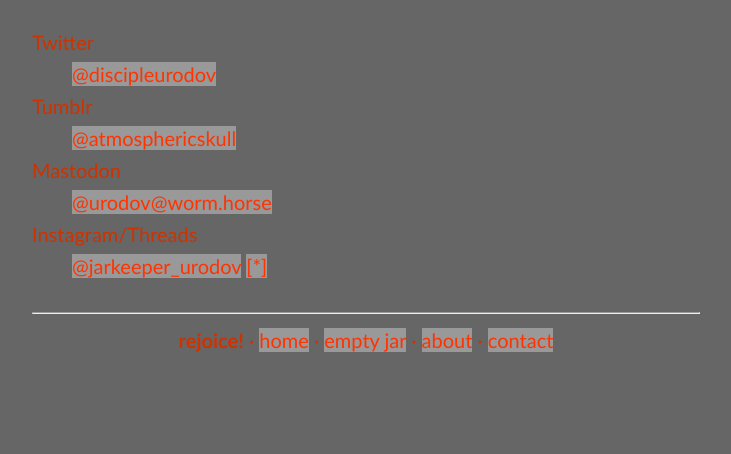
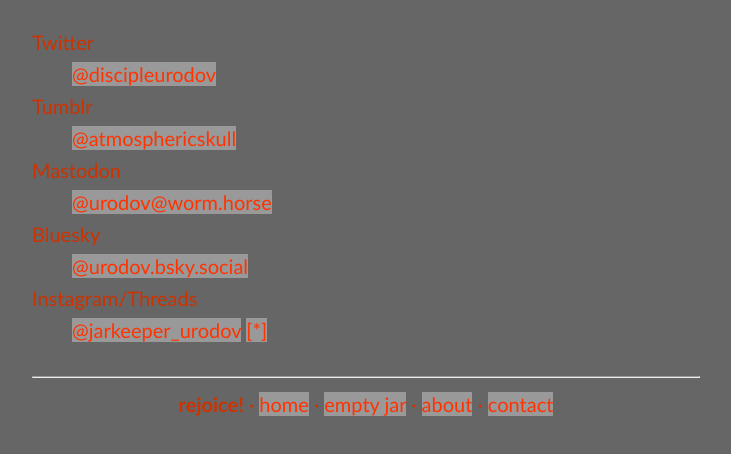
Before and after one commit to jarkeeper-urodov/jarkeeper-urodov.github.io, a plain HTML site: page contact/index.html in a window 1280 px wide. Shown: the part 136-590 px from the top of the page, without its empty margins (274-1005 px from the left). Drawn offline with Linux system fonts and the light colour scheme.

Commit message:
Added bluesky to contact

```diff
--- a/contact/index.html
+++ b/contact/index.html
@@ -16,6 +16,8 @@
     <dd><a href="https://atmosphericskull.tumblr.com">@atmosphericskull</a></dd>
     <dt>Mastodon</dt>
     <dd><a href="https://worm.horse/web/@urodov">@urodov@worm.horse</a></dd>
+    <dt>Bluesky</dt>
+    <dd><a href="https://bsky.app/profile/urodov.bsky.social">@urodov.bsky.social</a></dd>
     <dt>Instagram/Threads</dt>
     <dd><a href="https://www.instagram.com/jarkeeper_urodov">@jarkeeper_urodov</a> <a href="https://www.threads.net/@jarkeeper_urodov">[*]</a></dd>
     </dl>
```
